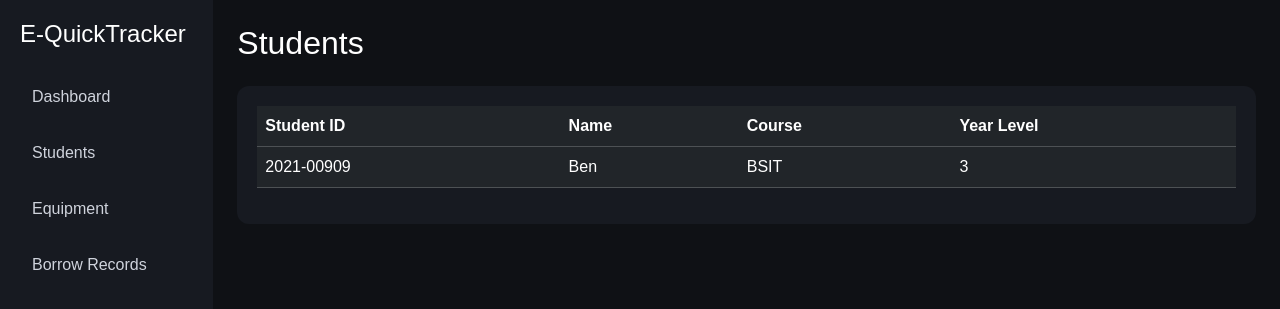
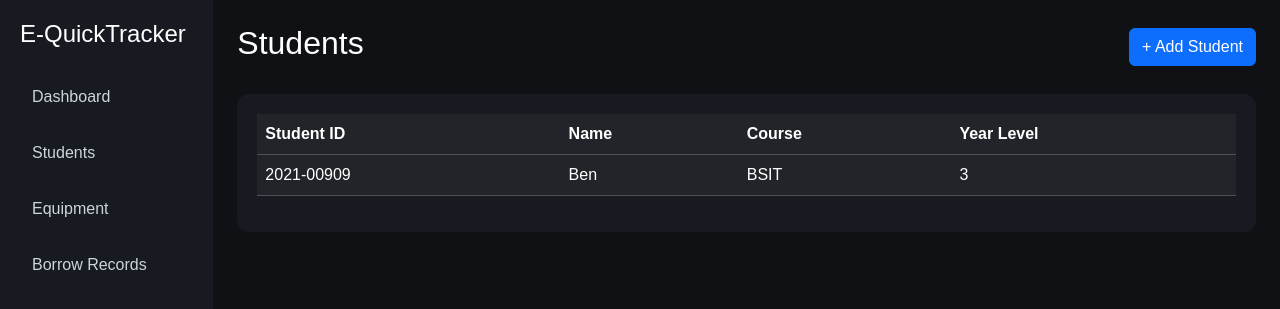
Before and after one commit to dosssssss/E-Quickment_Tracker, a Django app: page /students/ in a window 1280 px wide. Shown: the top 309 px of the page. Run offline with Django 5.2, Linux system fonts and the light colour scheme; data comes from the database, SQL or seed files in the repository.

Commit message:
Added custom ADD button

```diff
--- a/equipment_app/templates/equipment_app/students.html
+++ b/equipment_app/templates/equipment_app/students.html
@@ -1,7 +1,12 @@
 {% extends 'equipment_app/base.html' %}
 
 {% block content %}
-<h2 class="mb-4">Students</h2>
+<div class="d-flex justify-content-between align-items-center mb-4">
+    <h2>Students</h2>
+    <a href="/admin/equipment_app/student/add/" class="btn btn-primary">
+        + Add Student
+    </a>
+</div>
 
 <div class="card-box">
     <table class="table table-dark table-hover">
```
Also changed, not shown: equipment_app/templates/equipment_app/borrow_records.html (+6 -1 lines), equipment_app/templates/equipment_app/equipment.html (+6 -1 lines).
